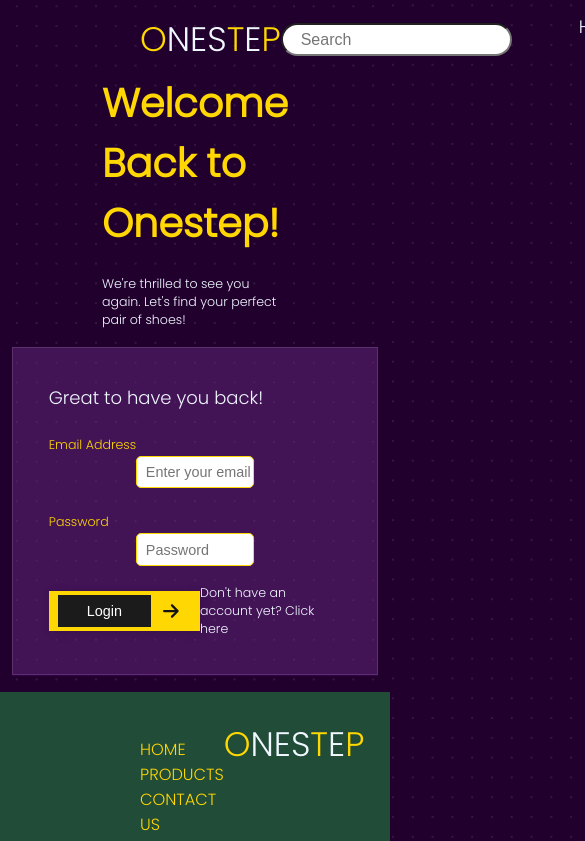
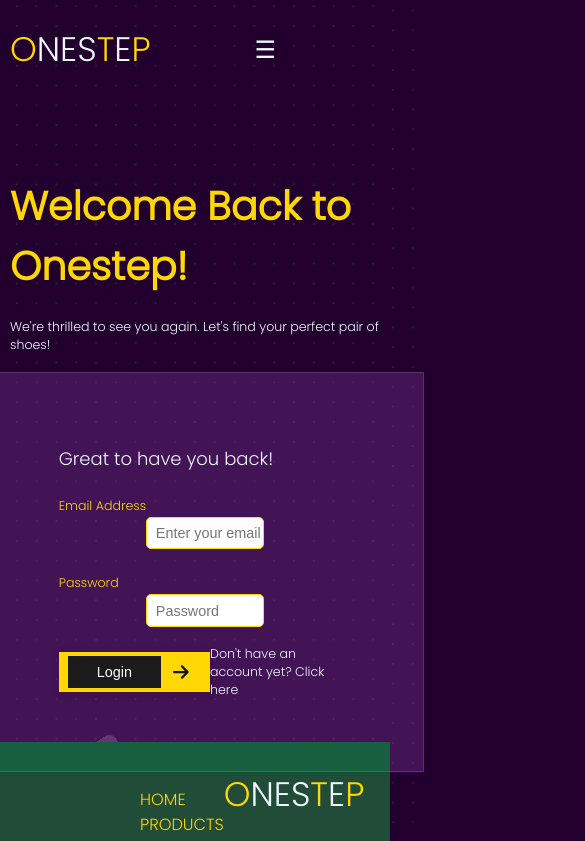
Before and after one commit to ron062394/Onestep-MERN, a React (Create React App) app in the folder frontend/: page /login in a window 390 px wide. Shown: the top 841 px of the page, 585 px wide, since content can reach past the window. Built offline with nearby package versions, Linux system fonts and the light colour scheme.

Commit message:
Added header menu icon

```diff
--- a/frontend/public/index.html
+++ b/frontend/public/index.html
@@ -3,7 +3,7 @@
   <head>
     <meta charset="utf-8" />
     <link rel="icon" href="%PUBLIC_URL%/favicon.ico" />
-    <meta name="viewport" content="width=device-width, initial-scale=1" />
+    <meta name="viewport" content="width=device-width, initial-scale=1.0">
     <meta name="theme-color" content="#000000" />
     <meta
       name="description"
--- a/frontend/src/components/layout/Header.css
+++ b/frontend/src/components/layout/Header.css
@@ -7,7 +7,6 @@ header {
   align-items: center;
   padding-top: 1.5%;
   height: 8vh;
-
 }
 
 .link-list-container {
@@ -57,3 +56,51 @@ header {
   content: "";
   width: 0;
 }
+
+/* Default styles */
+.menu-icon {
+  display: none;
+  font-size: 24px;
+  cursor: pointer;
+}
+
+.link-list-container {
+  display: flex;
+  list-style-type: none;
+}
+
+/* Responsive styles */
+@media (max-width: 480px) {
+  header {
+    display: flex;
+    justify-content: space-between;
+    margin: 10px;
+  }
+  .menu-icon {
+      display: block;
+  }
+
+  .link-list-container {
+      display: none;
+      flex-direction: column;
+      position: fixed;
+      top: 40px; /* Adjust based on your header height */
+      right: 10px;
+      background-color:#ffffff;
+      width: 5rem;
+      box-shadow: 0px 4px 8px rgba(0, 0, 0, 0.1);
+      z-index: 1000;
+      color: black;
+  }
+
+  .link-list-container.show {
+      display: flex;
+  }
+
+  .link-list-container li {
+      margin: 10px 0; /* Add spacing between links in the dropdown */
+  }
+  .search-input, .vl {
+    display: none;
+  }
+}
--- a/frontend/src/components/layout/Header.jsx
+++ b/frontend/src/components/layout/Header.jsx
@@ -1,3 +1,4 @@
+import React, { useState } from "react";
 import "./Header.css";
 import { NavLink } from "react-router-dom";
 import { useLogout } from "../../hooks/useLogout";
@@ -6,8 +7,14 @@ import { useAuthContext } from "../../hooks/useAuthContext";
 function Header() {
   const { user } = useAuthContext();
   const { logout } = useLogout();
+  const [isMenuOpen, setIsMenuOpen] = useState(false);
+
   const handleLogout = () => {
     logout();
+  };
+
+  const toggleMenu = () => {
+    setIsMenuOpen(!isMenuOpen);
   };
 
   return (
@@ -20,8 +27,11 @@ function Header() {
         </NavLink>
       </span>
       <input className="search-input" type="text" placeholder="Search" />
+      <div className="menu-icon" onClick={toggleMenu}>
+        ☰
+      </div>
       <nav>
-        <ul className="link-list-container">
+        <ul className={`link-list-container ${isMenuOpen ? 'show' : ''}`}>
           <li>
             <NavLink className="no-text-decoration" to="/" activeClassName="active" exact>
               Home
@@ -39,17 +49,15 @@ function Header() {
                   <span>Hi {user.firstName}</span>
                 </NavLink>
               </li>
-              {/* <span className="vertical-line">|</span> */}
               <li>
                 <NavLink className="no-text-decoration" to="/cart" activeClassName="active">
-                    Cart
+                  Cart
                 </NavLink>
               </li>
               <li>
                 <span onClick={handleLogout}>Logout</span>
               </li>
             </>
-
           ) : (
             <>
               <li>
@@ -57,7 +65,7 @@ function Header() {
                   Login
                 </NavLink>
               </li>
-              <li>|</li>
+              <li className="vl">|</li>
               <li>
                 <NavLink className="no-text-decoration" to="/register" activeClassName="active">
                   Signup
--- a/frontend/src/pages/Login.css
+++ b/frontend/src/pages/Login.css
@@ -6,7 +6,7 @@
     flex-direction: column;
     height: 65vh;
 
-  }
+}
 
 .welcome-back-tagline {
   display: flex;
@@ -31,8 +31,7 @@
     -webkit-backdrop-filter: blur(16px) saturate(180%);
     background-color: rgba(189, 189, 189, 0.10);
     border: 1px solid rgba(255, 255, 255, 0.125);
-    padding: 2rem;
-
+    padding: 4rem;
 }
 
 
@@ -70,3 +69,19 @@
 .signup-link {
   font-size: 0.7rem;
 }
+
+
+
+
+/* Media Query for Small screens */
+@media screen and (max-width: 480px) {
+  .login-section {
+    margin: 100px 10px 10px 10px;
+    display: flex;
+    justify-content: center;
+    align-items: center;
+    flex-direction: column;
+    height: 65vh;
+    width: 100%;
+}
+}
--- a/frontend/src/pages/Signup.css
+++ b/frontend/src/pages/Signup.css
@@ -70,3 +70,14 @@
 .login-link {
   font-size: 0.8rem;
 }
+
+/* Media Query for Small screens */
+@media screen and (max-width: 480px) {
+  .signup-section {
+    margin: 100px 10px 10px 10px;
+    display: flex;
+    justify-content: center;
+    align-items: center;
+    flex-direction: column;
+  }
+}
```
